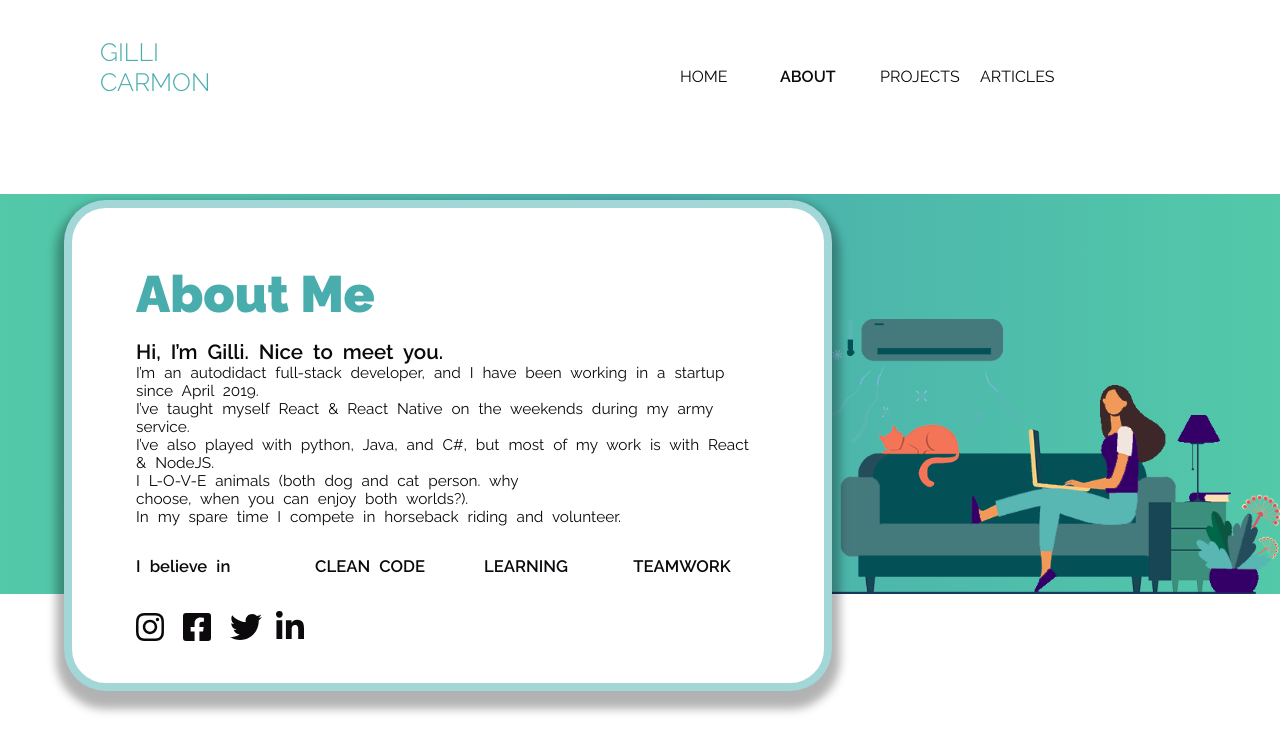
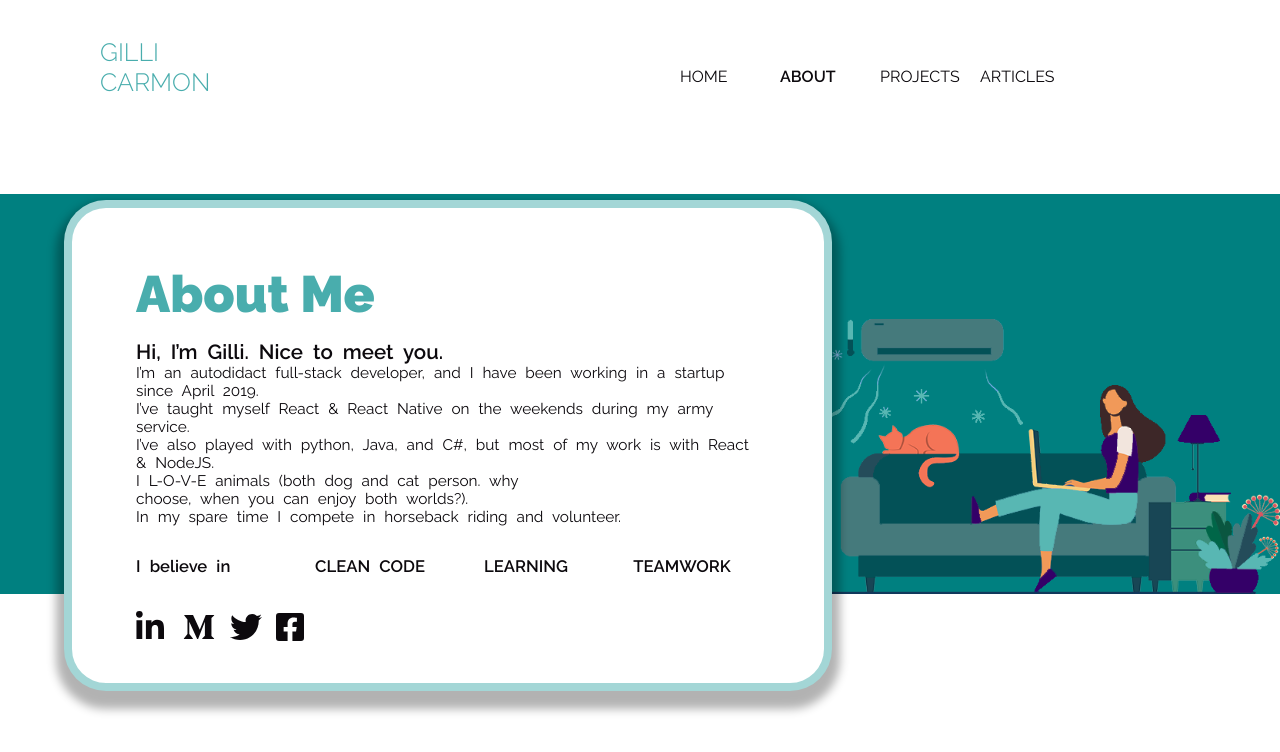
Before and after one commit to gilliC/personal-website, a React (Create React App) app: page /about in a window 1280 px wide. Shown: the top 752 px of the page. Built offline with nearby package versions, Linux system fonts and the light colour scheme.

Commit message:
add links

```diff
--- a/src/screens/about/components/socialMediaIcons.js
+++ /dev/null
@@ -1,32 +0,0 @@
-import React from "react";
-import styled from "styled-components";
-import { FontAwesomeIcon } from "@fortawesome/react-fontawesome";
-import {
-  faInstagram,
-  faFacebookSquare,
-  faTwitter,
-  faLinkedinIn,
-} from "@fortawesome/free-brands-svg-icons";
-import { colorsPalette } from "services/styling/consts";
-
-export const SocialMediaIcons = () => {
-  return (
-    <Container>
-      <Icon>
-        <FontAwesomeIcon icon={faInstagram} size="2x" color={colorsPalette.BLACK} />
-      </Icon>
-      <Icon>
-        <FontAwesomeIcon icon={faFacebookSquare} size="2x" color={colorsPalette.BLACK}/>
-      </Icon>
-      <Icon>
-        <FontAwesomeIcon icon={faTwitter} size="2x" color={colorsPalette.BLACK} />
-      </Icon>
-      <Icon>
-        <FontAwesomeIcon icon={faLinkedinIn} size="2x" color={colorsPalette.BLACK} />
-      </Icon>
-    </Container>
-  );
-};
-
-const Icon = styled.div` flex: 1; align-self:center`;
-const Container = styled.div` width: 30%; flex-direction: row; display: flex;`;
--- /dev/null
+++ b/src/screens/about/components/socialMediaIcons/linkedIcon.js
@@ -0,0 +1,14 @@
+import React from "react";
+import styled from "styled-components";
+import { FontAwesomeIcon } from "@fortawesome/react-fontawesome";
+import { colorsPalette } from "services/styling/consts";
+
+export const LinkedIcon = ({ url, icon }) => {
+  return (
+    <Icon href={url} target="_blank" rel="noopener noreferrer">
+      <FontAwesomeIcon icon={icon} size="2x" color={colorsPalette.BLACK} />
+    </Icon>
+  );
+};
+
+const Icon = styled.a` flex: 1; align-self: center;`;
--- /dev/null
+++ b/src/screens/about/components/socialMediaIcons/socialMediaIcons.js
@@ -0,0 +1,18 @@
+import React from "react";
+import styled from "styled-components";
+import { faMediumM, faFacebookSquare, faTwitter, faLinkedinIn } from "@fortawesome/free-brands-svg-icons";
+import { LinkedIcon } from "./linkedIcon";
+
+export const SocialMediaIcons = () => {
+  return (
+    <Container>
+      <LinkedIcon url="https://www.linkedin.com/in/gilli-carmon/" icon={faLinkedinIn} />
+      <LinkedIcon url="https://medium.com/@gillicarmon" icon={faMediumM} />
+      <LinkedIcon url="https://twitter.com/GilliCarmon" icon={faTwitter} />
+      <LinkedIcon url="https://www.facebook.com/gilicarmon" icon={faFacebookSquare} />
+    </Container>
+  );
+};
+
+const Icon = styled.a` flex: 1; align-self:center`;
+const Container = styled.div` width: 30%; flex-direction: row; display: flex;`;
--- a/src/screens/about/screenAbout.js
+++ b/src/screens/about/screenAbout.js
@@ -6,7 +6,7 @@ import img from "assets/about_image.png";
 import { ScreenTitle } from "common/screenTitle";
 import { t } from "services/translation/translate";
 import { Description } from "./components/description";
-import { SocialMediaIcons } from "./components/socialMediaIcons";
+import { SocialMediaIcons } from "./components/socialMediaIcons/socialMediaIcons";
 import { VerticalSpace } from "common/verticalSpace";
 
 export const ScreenAbout = () => {
@@ -31,4 +31,5 @@ const Container = styled.div`
   justify-content: flex-end;
   flex-direction: row;
   height: 100%;
+  background-color: teal;
 `;
```
